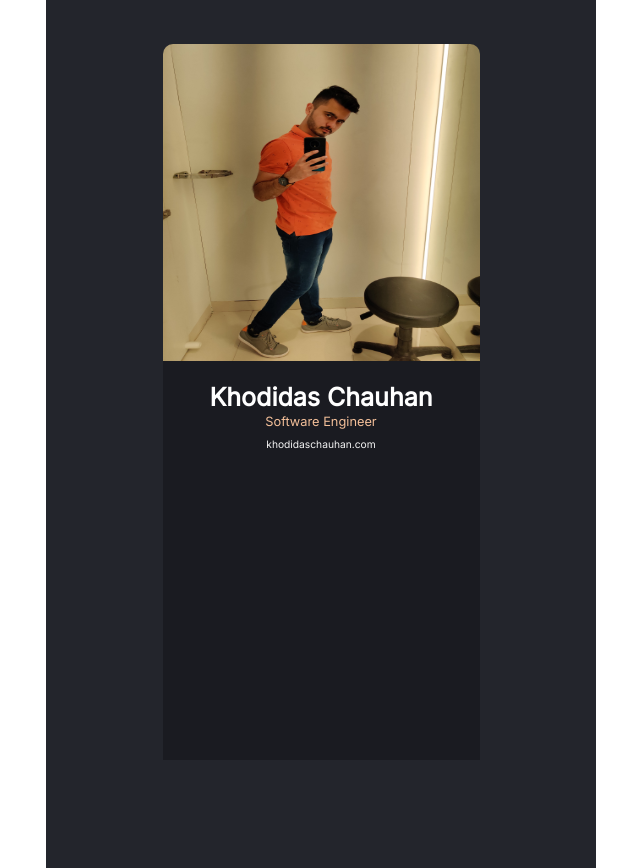
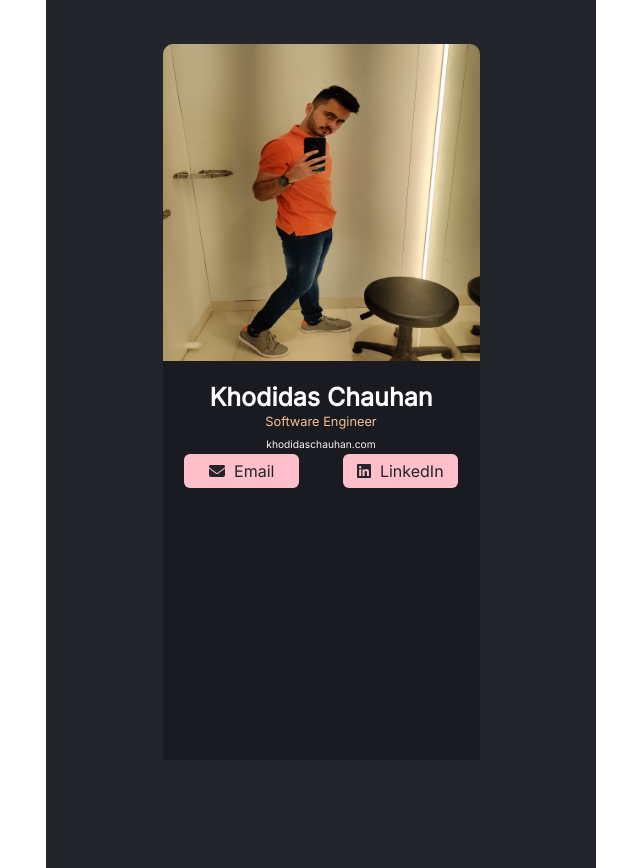
Before and after one commit to Khodidas-withLoveKD/React-Learnings, a React (Create React App) app: page /scrimba-course/digital-business-card in a window 1280 px wide. Shown: the whole page, without its empty margins (319-959 px from the left). Built offline with nearby package versions, Linux system fonts and the light colour scheme.

Commit message:
Professinal Handles handled a bit

```diff
--- a/public/index.html
+++ b/public/index.html
@@ -25,6 +25,10 @@
       Learn how to configure a non-root public URL by running `npm run build`.
     -->
     <!-- All the custom imports -->
+    <!-- Font Awesome -->
+    <link rel="stylesheet" href="https://cdnjs.cloudflare.com/ajax/libs/font-awesome/6.1.1/css/all.min.css" integrity="sha512-KfkfwYDsLkIlwQp6LFnl8zNdLGxu9YAA1QvwINks4PhcElQSvqcyVLLD9aMhXd13uQjoXtEKNosOWaZqXgel0g==" crossorigin="anonymous" referrerpolicy="no-referrer" />
+
+    <!-- Fonts -->
     <link rel="preconnect" href="https://fonts.googleapis.com">
     <link rel="preconnect" href="https://fonts.gstatic.com" crossorigin>
     <link href="https://fonts.googleapis.com/css2?family=Inter&display=swap" rel="stylesheet">
--- a/src/Pages/Scrimba Course/Project 1/About.jsx
+++ b/src/Pages/Scrimba Course/Project 1/About.jsx
@@ -1,64 +1,20 @@
 import React from 'react';
 
+import PersonalInfo from './PersonalInfo';
+import ProfessionalHandles from './ProfessionalHandles';
+
 const About = () => {
-  const name = () => {
-    const nameCss = {
-      display: 'block',
-      fontSize: '1.5625rem',
-      color: '#FFF',
-      paddingTop: '1.3125rem',
-      fontWeight: '700',
-      marginBottom: '0.125rem',
-      lineHeight: '1.8913rem',
-    }
-    return (
-      <span style={nameCss}>Khodidas Chauhan</span>
-    )
-  }
-
-  const designation = () => {
-    const designationCss = {
-      display: 'block',
-      fontWeight: '400',
-      fontSize: '0.8rem',
-      color: '#F3BF99',
-      lineHeight: '0.9681rem',
-      marginBottom: '0rem'
-    }
-
-    return (
-      <span style={designationCss}>
-        Software Engineer
-      </span>
-    )
-  }
-
-  const website = () => {
-    const websiteCss = {
-      fontWeight: '400',
-      fontSize: '0.64rem',
-      color: '#F5F5F5',
-      textAlign: 'center',
-      lineHeight: '0.9681rem',
-    }
-    return (
-      <span style={websiteCss}>
-        khodidaschauhan.com
-      </span>
-    )
-  }
 
   const aboutCss = {
     backgroundColor: '#1A1B21',
     height: '24.9375rem',
-    textAlign: 'center',
+    // textAlign: 'center',
   }
 
   return (
     <div style={aboutCss}>
-      {name()}
-      {designation()}
-      {website()}
+      <PersonalInfo />
+      <ProfessionalHandles />
     </div>
   );
 }
--- a/src/Pages/Scrimba Course/Project 1/InnerCard.jsx
+++ b/src/Pages/Scrimba Course/Project 1/InnerCard.jsx
@@ -7,7 +7,6 @@ const InnerCard = () => {
   const cardCss = {
     width: '19.8125rem',
     height: '48.75rem',
-    // backgroundColor: 'pink',
     borderRadius: '0.625rem',
     fontFamily: 'Inter, sans-serif',
   }
--- /dev/null
+++ b/src/Pages/Scrimba Course/Project 1/PersonalInfo.jsx
@@ -0,0 +1,65 @@
+import React from 'react';
+
+const PersonalInfo = () => {
+  const name = () => {
+    const nameCss = {
+      display: 'block',
+      fontSize: '1.5625rem',
+      color: '#FFF',
+      paddingTop: '1.3125rem',
+      fontWeight: '700',
+      marginBottom: '0.125rem',
+      lineHeight: '1.8913rem',
+    }
+    return (
+      <span style={nameCss}>Khodidas Chauhan</span>
+    )
+  }
+
+  const designation = () => {
+    const designationCss = {
+      display: 'block',
+      fontWeight: '400',
+      fontSize: '0.8rem',
+      color: '#F3BF99',
+      lineHeight: '0.9681rem',
+      marginBottom: '0rem'
+    }
+
+    return (
+      <span style={designationCss}>
+        Software Engineer
+      </span>
+    )
+  }
+
+  const website = () => {
+    const websiteCss = {
+      fontWeight: '400',
+      fontSize: '0.64rem',
+      color: '#F5F5F5',
+      textAlign: 'center',
+      lineHeight: '0.9681rem',
+    }
+    return (
+      <span style={websiteCss}>
+        khodidaschauhan.com
+      </span>
+    )
+  }
+
+  const personalInfoCss = {
+    // height: '212.9375rem',
+    textAlign: 'center',
+  }
+
+  return (
+    <div style={personalInfoCss}>
+      {name()}
+      {designation()}
+      {website()}
+    </div>
+  );
+}
+
+export default PersonalInfo;
--- /dev/null
+++ b/src/Pages/Scrimba Course/Project 1/ProfessionalHandles.jsx
@@ -0,0 +1,58 @@
+import React from 'react';
+
+const ProfessionalHandles = () => {
+  const proHandlesCss = {
+    display: 'flex',
+    alignItems: 'center',
+    justifyContent: 'space-around'
+  }
+
+  const boxCss = {
+    height: '2.125rem',
+    width: '7.1875rem',
+    borderRadius: '0.375rem',
+    backgroundColor: 'pink',
+    textAlign: 'center',
+    display: 'flex',
+    alignItems: 'center',
+  }
+
+  const spacingCss = {
+    margin: '0 auto',
+  }
+
+  const iconSpacingCss = {
+    marginRight: '0.5625rem',
+  }
+
+  const email = () => {
+    return (
+      <div style={boxCss}>
+        <div style={spacingCss}>
+          <i style={iconSpacingCss} class="fa-solid fa-envelope"></i>
+          Email
+        </div>
+      </div>
+    )
+  }
+
+  const linkedIn = () => {
+    return (
+      <div style={boxCss}>
+        <div style={spacingCss}>
+          <i style={iconSpacingCss} class="fa-brands fa-linkedin"></i>
+          LinkedIn
+        </div>
+      </div>
+    )
+  }
+
+  return (
+    <div style={proHandlesCss}>
+      {email()}
+      {linkedIn()}
+    </div>
+    );
+}
+
+export default ProfessionalHandles;
```
